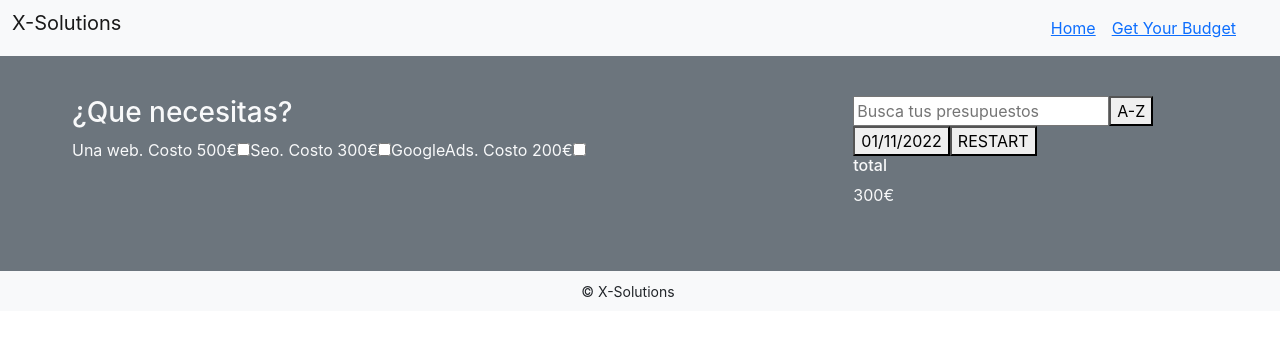
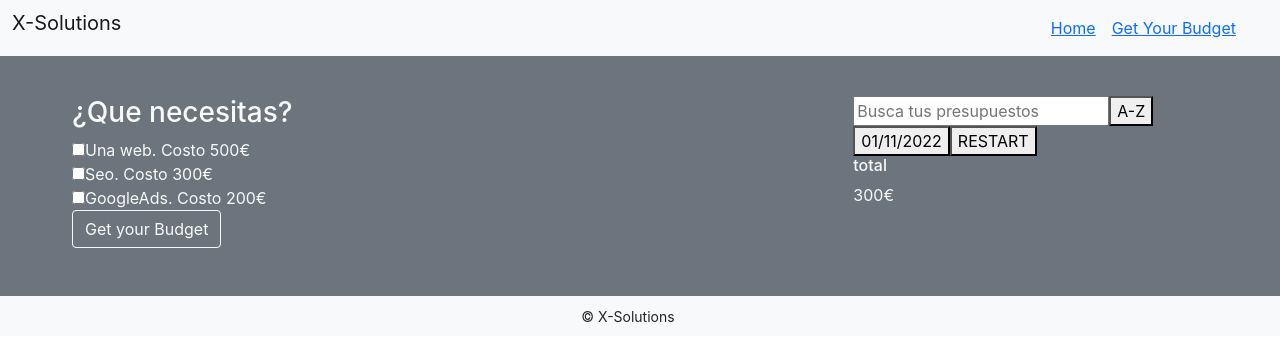
Before and after one commit to adaldin/budgetApp, a React (Create React App) app in the folder budget-app/: page /budget in a window 1280 px wide. Shown: the top 362 px of the page. Built offline with nearby package versions, Linux system fonts and the light colour scheme.

Commit message:
BudgetForm amb Bootstrap

```diff
--- a/budget-app/src/App.css
+++ b/budget-app/src/App.css
@@ -1,5 +1,3 @@
-/* *{
-    margin: 0;
-    padding: 0;
-    box-sizing: content-box;
+/* .app__container{
+height:  100vh;
 } */
--- a/budget-app/src/App.js
+++ b/budget-app/src/App.js
@@ -8,7 +8,7 @@ import Budget from "./pages/budget";
 
 function App() {
   return (
-    <React.Fragment>
+    <div className="app__container">
       <BrowserRouter>
         <Header></Header>
         <Routes>
@@ -17,7 +17,7 @@ function App() {
         </Routes>
         <Footer></Footer>
       </BrowserRouter>
-    </React.Fragment>
+    </div>
   );
 }
 
--- a/budget-app/src/components/budgetForm/BudgetForm.js
+++ b/budget-app/src/components/budgetForm/BudgetForm.js
@@ -1,32 +1,48 @@
 import React from "react";
-import { Container } from "react-bootstrap";
+import Container from "react-bootstrap/Container";
 import Form from "react-bootstrap/Form";
+import Row from "react-bootstrap/Row";
+import Col from "react-bootstrap/Col";
+import Button from "react-bootstrap/Button";
 
 function BudgetForm() {
   return (
     <React.Fragment>
       <Container fluid>
+        <Row>
           <h3>¿Que necesitas?</h3>
+        </Row>
+        <Row>
           <Form>
-          <label htmlFor="web">Una web. Costo 500€</label>
+            <Col sm={12}>
               <input
                 type="checkbox"
                 id="web"
                 // checked={formData.}
               />
-          <label htmlFor="seo">Seo. Costo 300€</label>
+              <label htmlFor="web">Una web. Costo 500€</label>
+            </Col>
+            <Col sm={12}>
               <input
                 type="checkbox"
                 id="seo"
                 // checked={formData}
               />
-          <label htmlFor="seo">GoogleAds. Costo 200€</label>
+              <label htmlFor="seo">Seo. Costo 300€</label>
+            </Col>
+            <Col sm={12}>
               <input
                 type="checkbox"
                 id="seo"
                 // checked={formData.}
               />
+              <label htmlFor="seo">GoogleAds. Costo 200€</label>
+            </Col>
+            <Col sm={12} md={6}>
+              <Button variant="outline-light">Get your Budget</Button>
+            </Col>
           </Form>
+        </Row>
       </Container>
     </React.Fragment>
   );
--- a/budget-app/src/components/header/Header.js
+++ b/budget-app/src/components/header/Header.js
@@ -5,7 +5,6 @@ import Col from "react-bootstrap/Col";
 import Navbar from "react-bootstrap/Navbar";
 import Nav from "react-bootstrap/Nav";
 import NavLink from "react-bootstrap/NavLink";
-// import Stack from "react-bootstrap/Stack";
 
 function Header() {
   return (
```
Lines whose indentation alone changed are shown as unchanged.
